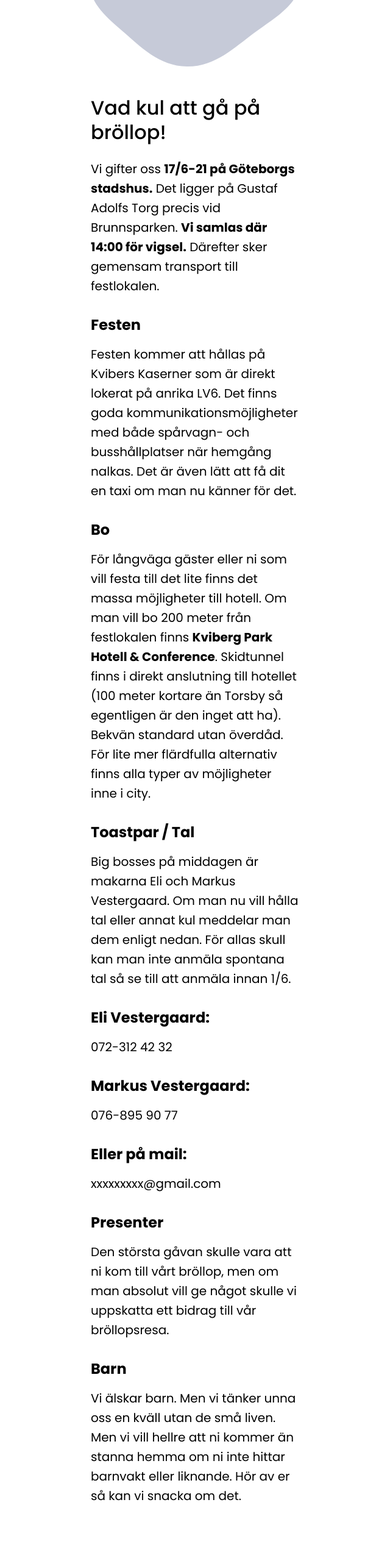
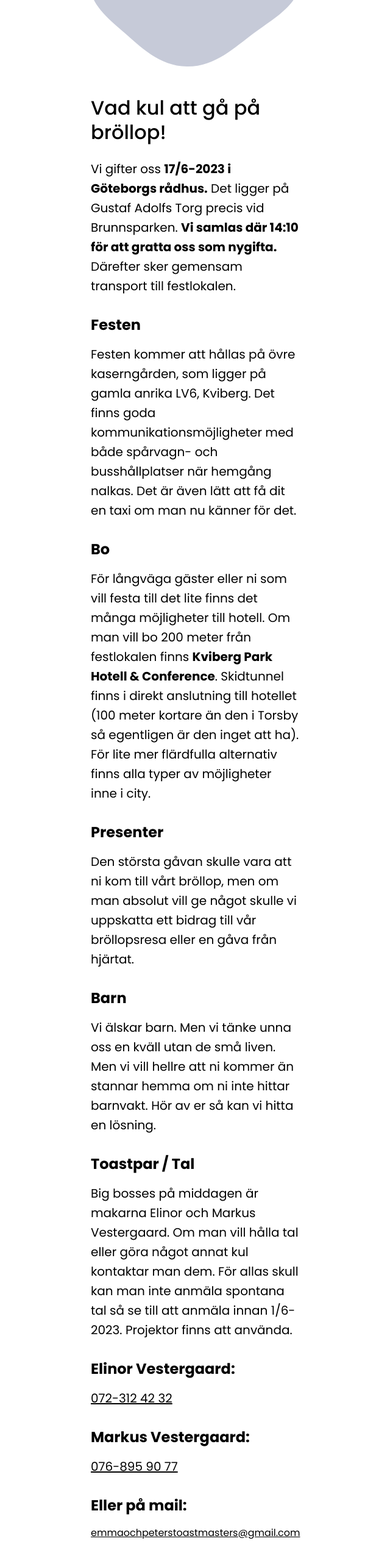
Before and after one commit to h-emma/osa-wedding, a Next.js app: page /info in a window 1280 px wide. Shown: the part 234-2789 px from the top of the page at 61% size, without its empty margins (320-960 px from the left). Built offline with nearby package versions, Linux system fonts and the light colour scheme.

Commit message:
Update content

```diff
--- a/pages/info.js
+++ b/pages/info.js
@@ -20,53 +20,59 @@ export default function Info() {
           <div className={styles.infoBox}>
             <h2>Vad kul att gå på bröllop!</h2>
             <p>
-              Vi gifter oss <b>17/6-21 på Göteborgs stadshus.</b> Det ligger på
+              Vi gifter oss <b>17/6-2023 i Göteborgs rådhus.</b> Det ligger på
               Gustaf Adolfs Torg precis vid Brunnsparken.{" "}
-              <b>Vi samlas där 14:00 för vigsel.</b> Därefter sker gemensam
-              transport till festlokalen.{" "}
+              <b>Vi samlas där 14:10 för att gratta oss som nygifta.</b>{" "}
+              Därefter sker gemensam transport till festlokalen.{" "}
             </p>
             <h3>Festen</h3>
             <p>
-              Festen kommer att hållas på Kvibers Kaserner som är direkt lokerat
-              på anrika LV6. Det finns goda kommunikationsmöjligheter med både
-              spårvagn- och busshållplatser när hemgång nalkas. Det är även lätt
-              att få dit en taxi om man nu känner för det.
+              Festen kommer att hållas på övre kaserngården, som ligger på gamla
+              anrika LV6, Kviberg. Det finns goda kommunikationsmöjligheter med
+              både spårvagn- och busshållplatser när hemgång nalkas. Det är även
+              lätt att få dit en taxi om man nu känner för det.
             </p>
             <h3>Bo</h3>
             <p>
               För långväga gäster eller ni som vill festa till det lite finns
-              det massa möjligheter till hotell. Om man vill bo 200 meter från
+              det många möjligheter till hotell. Om man vill bo 200 meter från
               festlokalen finns <b>Kviberg Park Hotell & Conference</b>.
               Skidtunnel finns i direkt anslutning till hotellet (100 meter
-              kortare än Torsby så egentligen är den inget att ha). Bekvän
-              standard utan överdåd. För lite mer flärdfulla alternativ finns
-              alla typer av möjligheter inne i city.
+              kortare än den i Torsby så egentligen är den inget att ha). För
+              lite mer flärdfulla alternativ finns alla typer av möjligheter
+              inne i city.
             </p>
-            <h3>Toastpar / Tal</h3>
-            <p>
-              Big bosses på middagen är makarna Eli och Markus Vestergaard. Om
-              man nu vill hålla tal eller annat kul meddelar man dem enligt
-              nedan. För allas skull kan man inte anmäla spontana tal så se till
-              att anmäla innan 1/6.
-            </p>
-            <h3>Eli Vestergaard: </h3>
-            <p>072-312 42 32</p>
-            <h3>Markus Vestergaard: </h3>
-            <p>076-895 90 77</p>
-            <h3>Eller på mail: </h3>
-            <p>xxxxxxxxx@gmail.com</p>
             <h3>Presenter</h3>
             <p>
               Den största gåvan skulle vara att ni kom till vårt bröllop, men om
               man absolut vill ge något skulle vi uppskatta ett bidrag till vår
-              bröllopsresa.{" "}
+              bröllopsresa eller en gåva från hjärtat.
             </p>
             <h3>Barn</h3>
             <p>
-              Vi älskar barn. Men vi tänker unna oss en kväll utan de små liven.
-              Men vi vill hellre att ni kommer än stanna hemma om ni inte hittar
-              barnvakt eller liknande. Hör av er så kan vi snacka om det.{" "}
+              Vi älskar barn. Men vi tänke unna oss en kväll utan de små liven.
+              Men vi vill hellre att ni kommer än stannar hemma om ni inte
+              hittar barnvakt. Hör av er så kan vi hitta en lösning.
             </p>
+            <h3>Toastpar / Tal</h3>
+            <p>
+              Big bosses på middagen är makarna Elinor och Markus Vestergaard.
+              Om man vill hålla tal eller göra något annat kul kontaktar man
+              dem. För allas skull kan man inte anmäla spontana tal så se till
+              att anmäla innan 1/6-2023. Projektor finns att använda.
+            </p>
+            <h3>Elinor Vestergaard: </h3>
+            <p>
+              <a href="tel:0723124232">072-312 42 32</a>
+            </p>
+            <h3>Markus Vestergaard: </h3>
+            <p>
+              <a href="tel:0768959077">076-895 90 77</a>
+            </p>
+            <h3>Eller på mail: </h3>
+            <a href="mailto:emmaochpeterstoastmasters@gmail.com">
+              emmaochpeterstoastmasters@gmail.com
+            </a>
           </div>
           <div className={styles.flowerBox}>
             <Image
--- a/styles/Home.module.sass
+++ b/styles/Home.module.sass
@@ -38,13 +38,15 @@
   width: 342px
   margin-top: 40px
   margin-bottom: 56px
+  a
+   color: black
 .main
   display: flex
   align-items: center
   flex-direction: column
 .footer
   background-image: url("/image/footerMobil.svg")
-  width: 100%
+  width: 98%
   height: 96px
   display: flex
   align-items: center
--- a/styles/Info.module.sass
+++ b/styles/Info.module.sass
@@ -30,6 +30,8 @@
     font-size: 20px
     line-height: 32px
     margin: 0 0 32px
+  a
+    color: black
 .flowerBox
   display: none
 .footer
```
Also changed, not shown: components/form.jsx (+7 -6 lines), pages/index.js (+11 -7 lines), public/image/flower.svg.
